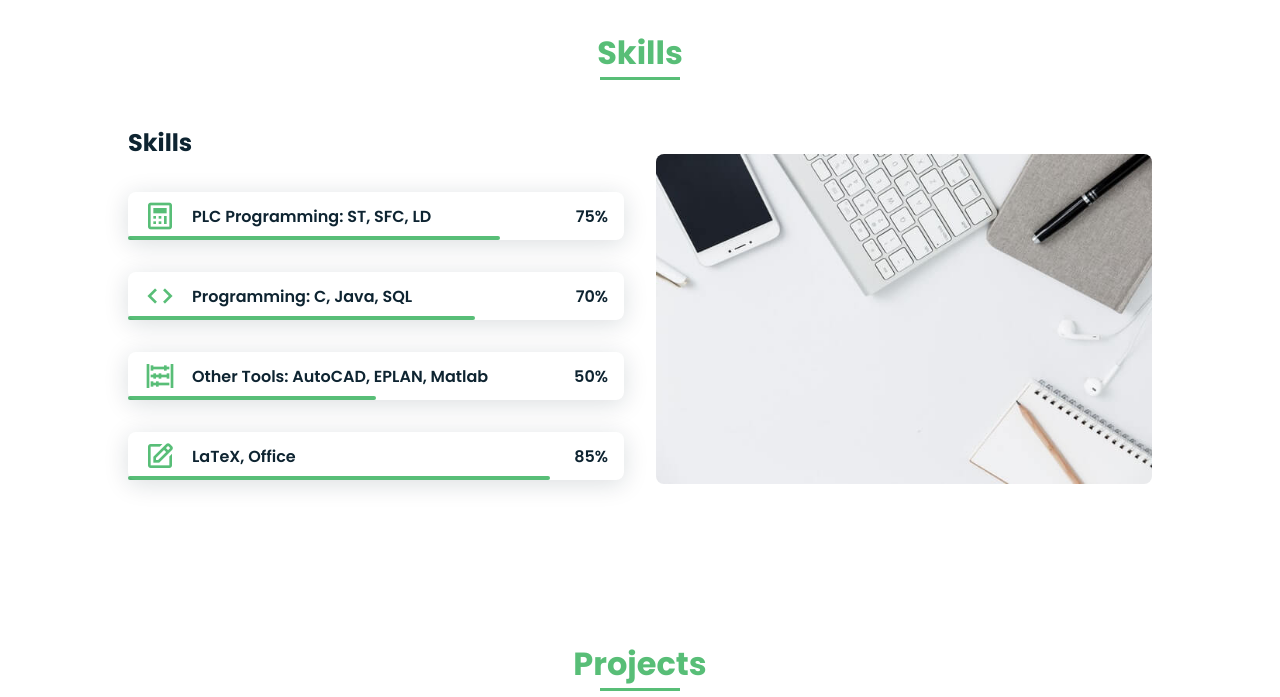
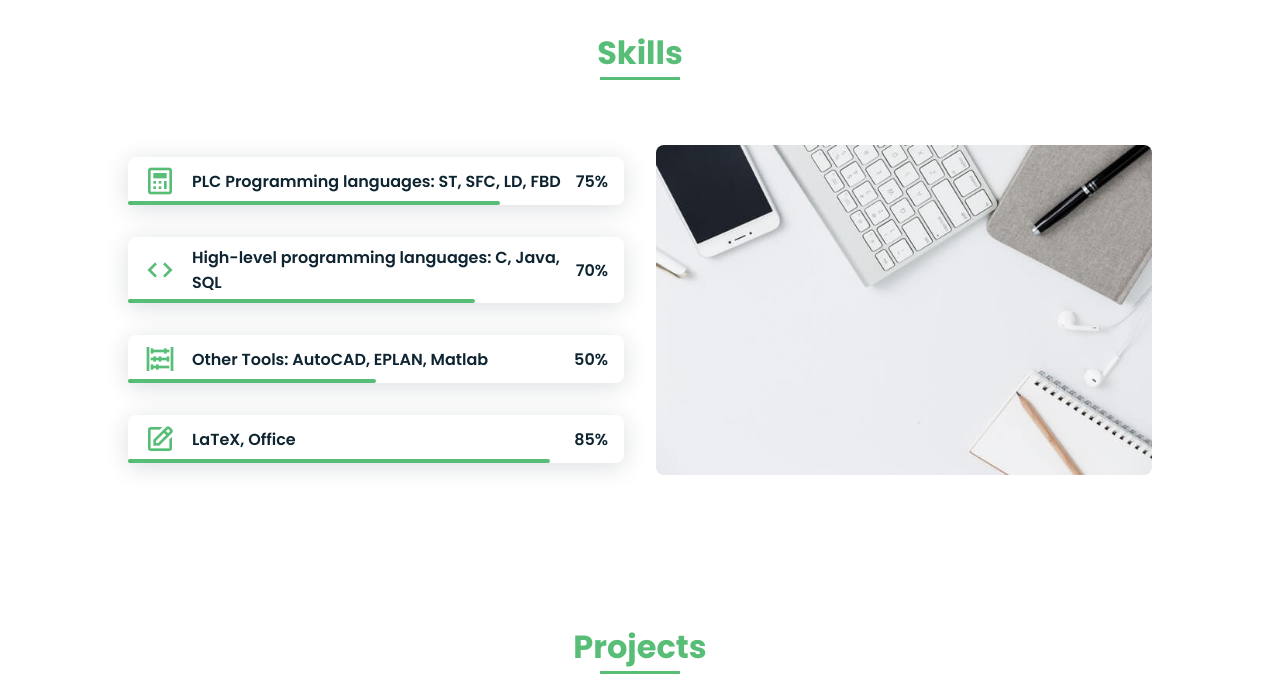
Before and after one commit to vitorpbabo/vitorpbabo.github.io, a plain HTML site: page index.html in a window 1280 px wide. Shown: the part 1460-2157 px from the top of the page. Drawn offline with nearby package versions, Linux system fonts and the light colour scheme.

Commit message:
skills update

```diff
--- a/index.html
+++ b/index.html
@@ -78,12 +78,12 @@
 
                 <div class="skills__container bd-grid">
                     <div>
-                        <h2 class="skills__subtitle">Skills</h2>
+                        <h2 class="skills__subtitle"></h2>
                         <p class="skills__text"></p>
                         <div class="skills__data">
                             <div class="skills__names">
                                 <i class='bx bx-calculator skills__icon'></i>
-                                <span class="skills__name">PLC Programming: ST, SFC, LD </span>
+                                <span class="skills__name">PLC Programming languages: ST, SFC, LD, FBD </span>
                             </div>
                             <div class="skills__bar skills__html">
 
@@ -95,7 +95,7 @@
                         <div class="skills__data">
                             <div class="skills__names">
                                 <i class='bx bx-code skills__icon'></i>
-                                <span class="skills__name">Programming: C, Java, SQL</span>
+                                <span class="skills__name">High-level programming languages: C, Java, SQL </span>
                             </div>
                             <div class="skills__bar skills__css">
 
@@ -107,7 +107,7 @@
                         <div class="skills__data">
                             <div class="skills__names">
                                 <i class='bx bx-abacus skills__icon' ></i>
-                                <span class="skills__name">Other Tools: AutoCAD, EPLAN, Matlab</span>
+                                <span class="skills__name">Other Tools: AutoCAD, EPLAN, Matlab </span>
                             </div>
                             <div class="skills__bar skills__js">
 
```
